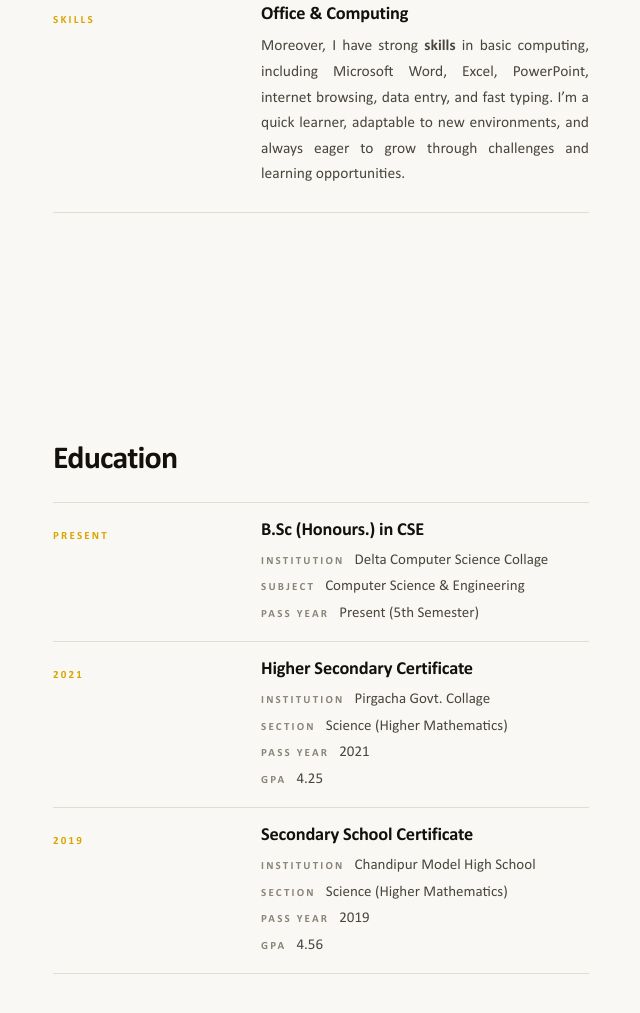
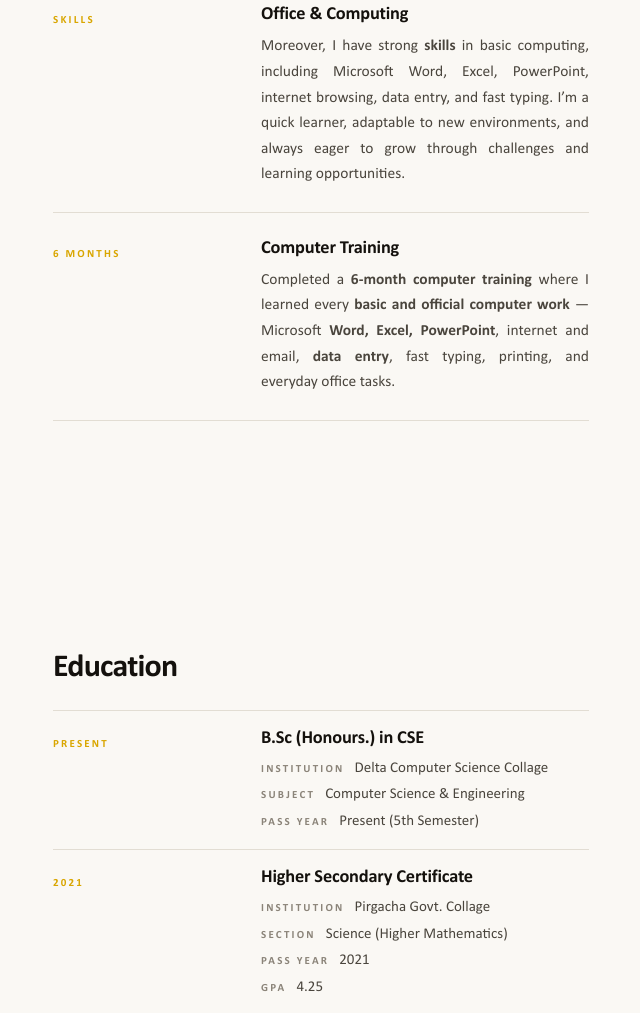
Before and after one commit to MdMostakimBillah/madcoder, an Astro site: page / in a window 1280 px wide. Shown: the part 3333-4346 px from the top of the page, without its empty margins (503-1143 px from the left). Built offline with nearby package versions, Linux system fonts and the light colour scheme; Astro itself is replaced by a stand-in of ours.

Commit message:
Add the 6-month computer training as the last experience
Trailing entry after Office & Computing: the period column reads
6 months, and the body lists what the training covered — the basic
and official computer work (Word/Excel/PowerPoint, internet and
email, data entry, fast typing, printing, everyday office tasks).

```diff
--- a/src/data/content.js
+++ b/src/data/content.js
@@ -98,6 +98,11 @@ export const experience = [
     role: "Office & Computing",
     body: "Moreover, I have strong **skills** in basic computing, including Microsoft Word, Excel, PowerPoint, internet browsing, data entry, and fast typing. I’m a quick learner, adaptable to new environments, and always eager to grow through challenges and learning opportunities.",
   },
+  {
+    period: "6 months",
+    role: "Computer Training",
+    body: "Completed a **6-month computer training** where I learned every **basic and official computer work** — Microsoft **Word, Excel, PowerPoint**, internet and email, **data entry**, fast typing, printing, and everyday office tasks.",
+  },
 ];
 
 /**
```
